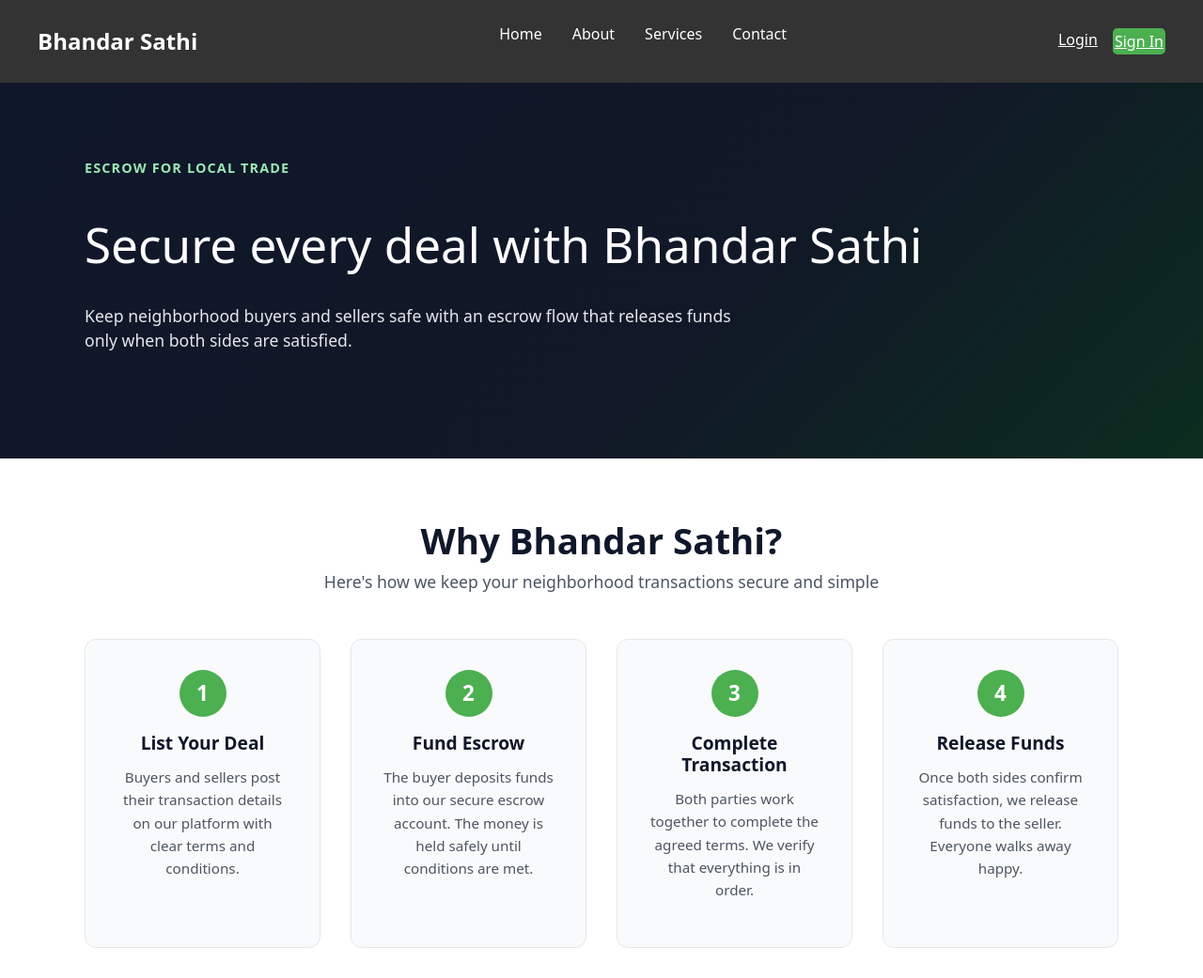
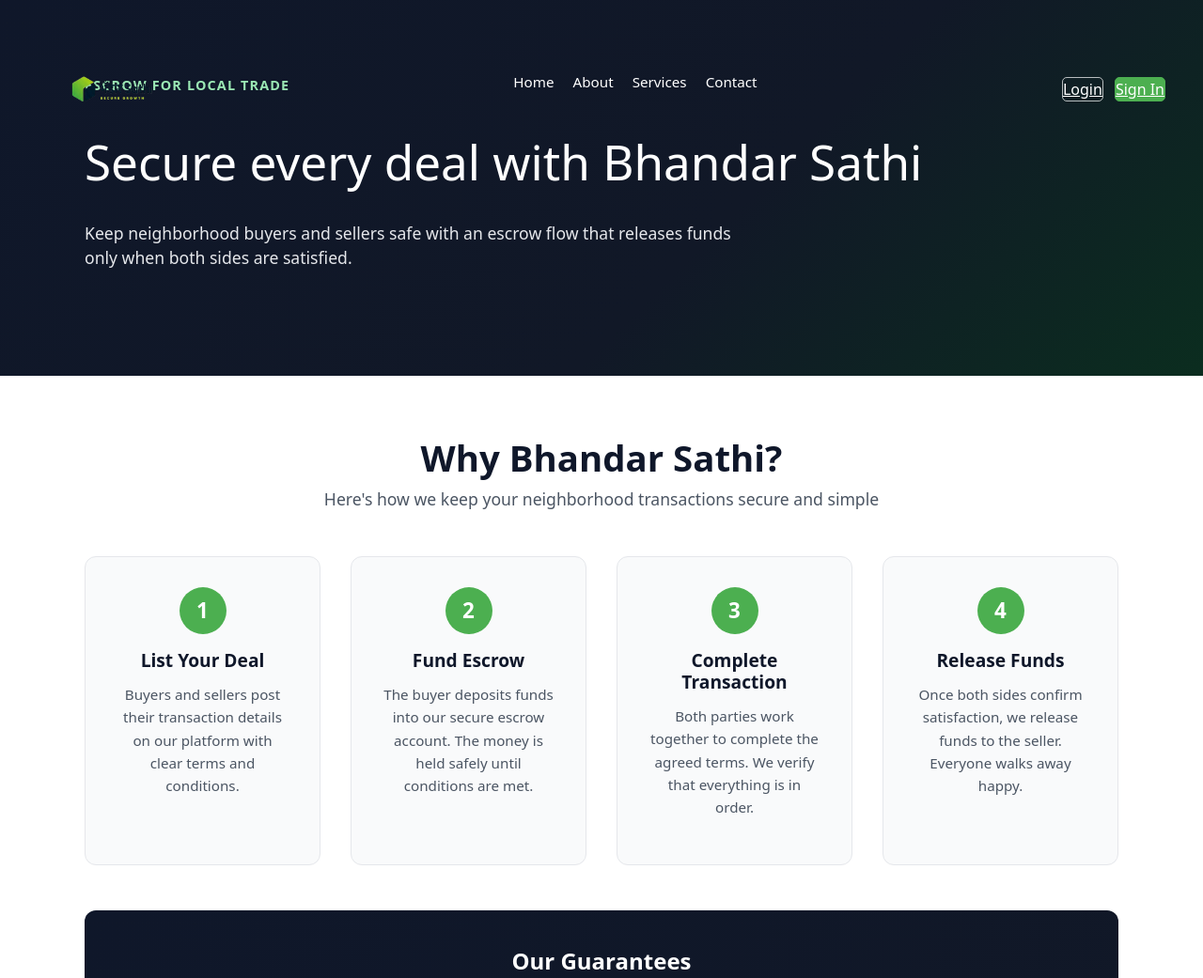
Before and after one commit to NextGen-Innovators/bca2025-sem3-teamsr-escrow-platform, a website: page index.html in a window 1280 px wide. Shown: the top 1041 px of the page at 94% size. Drawn offline with nearby package versions, Linux system fonts and the light colour scheme.

Commit message:
half work

```diff
--- a/index.html
+++ b/index.html
@@ -14,7 +14,7 @@
 <body>
     <header>
         <div class="navbar">
-            <div class="logo"><a href="./logo.jpg" class="logo-pic">Bhandar Sathi</a></div>
+            <div class="logo"><img src="./logo.png" alt="#"></div>
             <nav>
                 <ul class="nav-bar">
                     <li><a href="#home">Home</a></li>
--- a/styles.css
+++ b/styles.css
@@ -1,4 +1,3 @@
-
 body {
     font-family: 'Manrope', sans-serif;
     background: #f6f8fb;
@@ -6,7 +5,15 @@ body {
     line-height: 1.6;
 }
 
-header { background-color: #333; padding: 1rem 0; }
+header {
+    background: transparent;
+    position: absolute;
+    top: 0;
+    left: 0;
+    width: 100%;
+    padding: 0.75rem 0;
+    z-index: 10;
+}
 
 .navbar {
     display: flex;
@@ -14,72 +21,61 @@ header { background-color: #333; padding: 1rem 0; }
     align-items: center;
     max-width: 1200px;
     margin: 0 auto;
-    padding: 0 2rem;
+    padding: 0 1.25rem;
+    gap: 1rem;
 }
 
+.logo img { max-width: 150px; display: block; }
 .logo a {
     color: white;
-    font-size: 1.5rem;
-    font-weight: bold;
+    font-size: 1.3rem;
+    font-weight: 700;
     text-decoration: none;
 }
-
-
 
 .nav-bar {
     display: flex;
     list-style: none;
-    gap: 2rem;
+    gap: 1.25rem;
 }
 
 .nav-bar li a {
     color: white;
     text-decoration: none;
-    font-size: 1rem;
+    font-size: 0.95rem;
     transition: color 0.3s ease;
 }
 
-.nav-bar li a:hover {
-    color: #4CAF50;
-}
+.nav-bar li a:hover { color: #4CAF50; }
 
-.auth-buttons {
-    display: flex;
-    gap: 1rem;
-}
+.auth-buttons { display: flex; gap: 0.75rem; }
 
 .btn {
-    padding: 0.6rem 1.2rem;
+    padding: 0.55rem 1.05rem;
     border-radius: 4px;
     text-decoration: none;
-    font-size: 1rem;
+    font-size: 0.95rem;
     transition: all 0.3s ease;
     display: inline-block;
 }
 
 .btn-login {
     color: white;
-
-    background-color: transparent;
+    border: 1px solid rgba(255,255,255,0.7);
+    background: transparent;
     border-radius: 5px;
 }
 
-.btn-login:hover {
-    background-color: white;
-    color: #333;
-}
+.btn-login:hover { background-color: white; color: #333; }
 
 .btn-signin {
     background-color: #4CAF50;
     color: white;
-    border: 2px solid #4CAF50;
-     border-radius: 5px;
+    border: 1px solid #4CAF50;
+    border-radius: 5px;
 }
 
-.btn-signin:hover {
-    background-color: #45a049;
-    border-color: #45a049;
-}
+.btn-signin:hover { background-color: #45a049; border-color: #45a049; }
 
 .hero {
     background: linear-gradient(135deg, #0f172a, #111827 60%, #0b2d1f);
```
Also changed, not shown: logo.jpg (deleted), logo.png (added).
